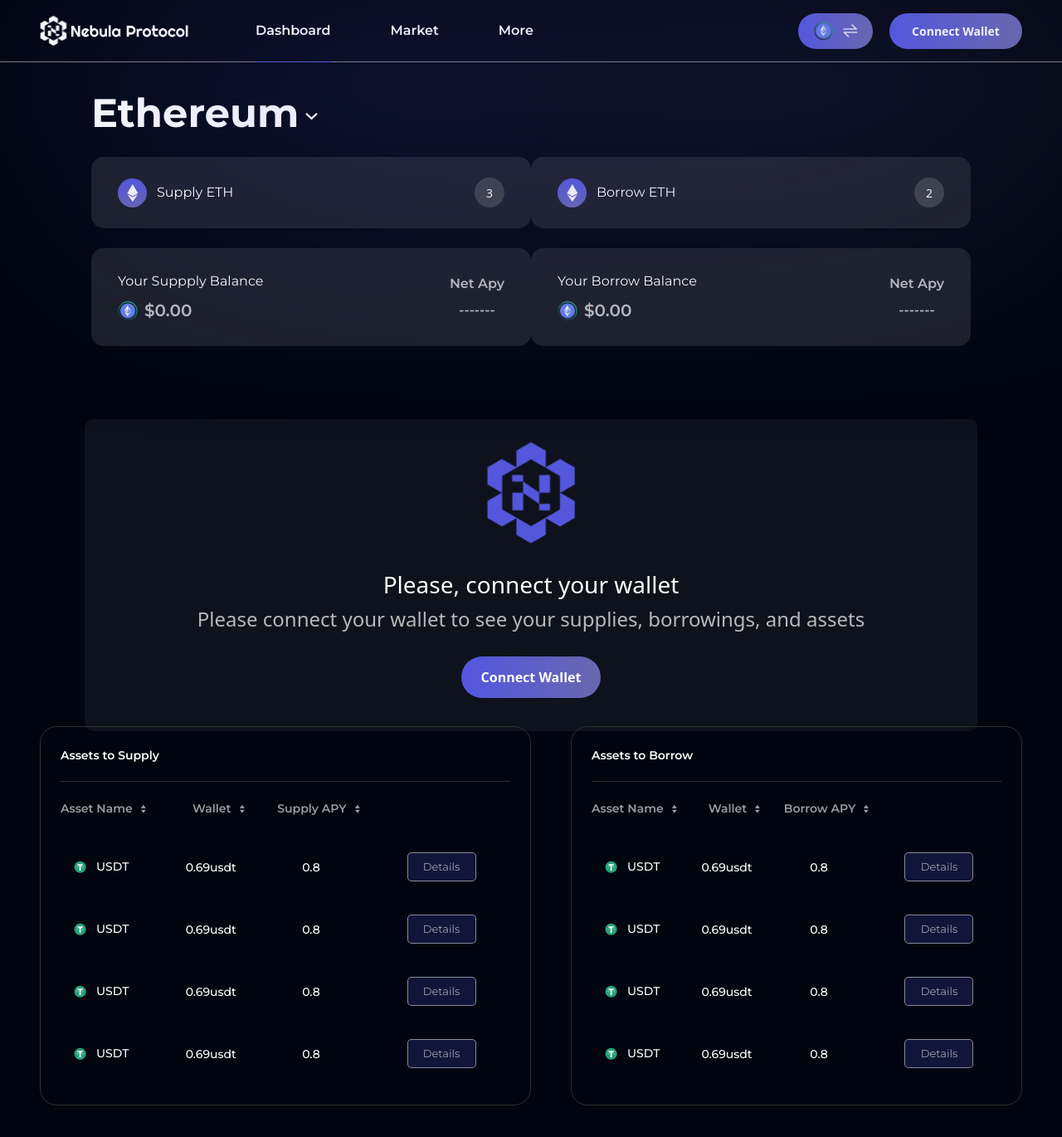
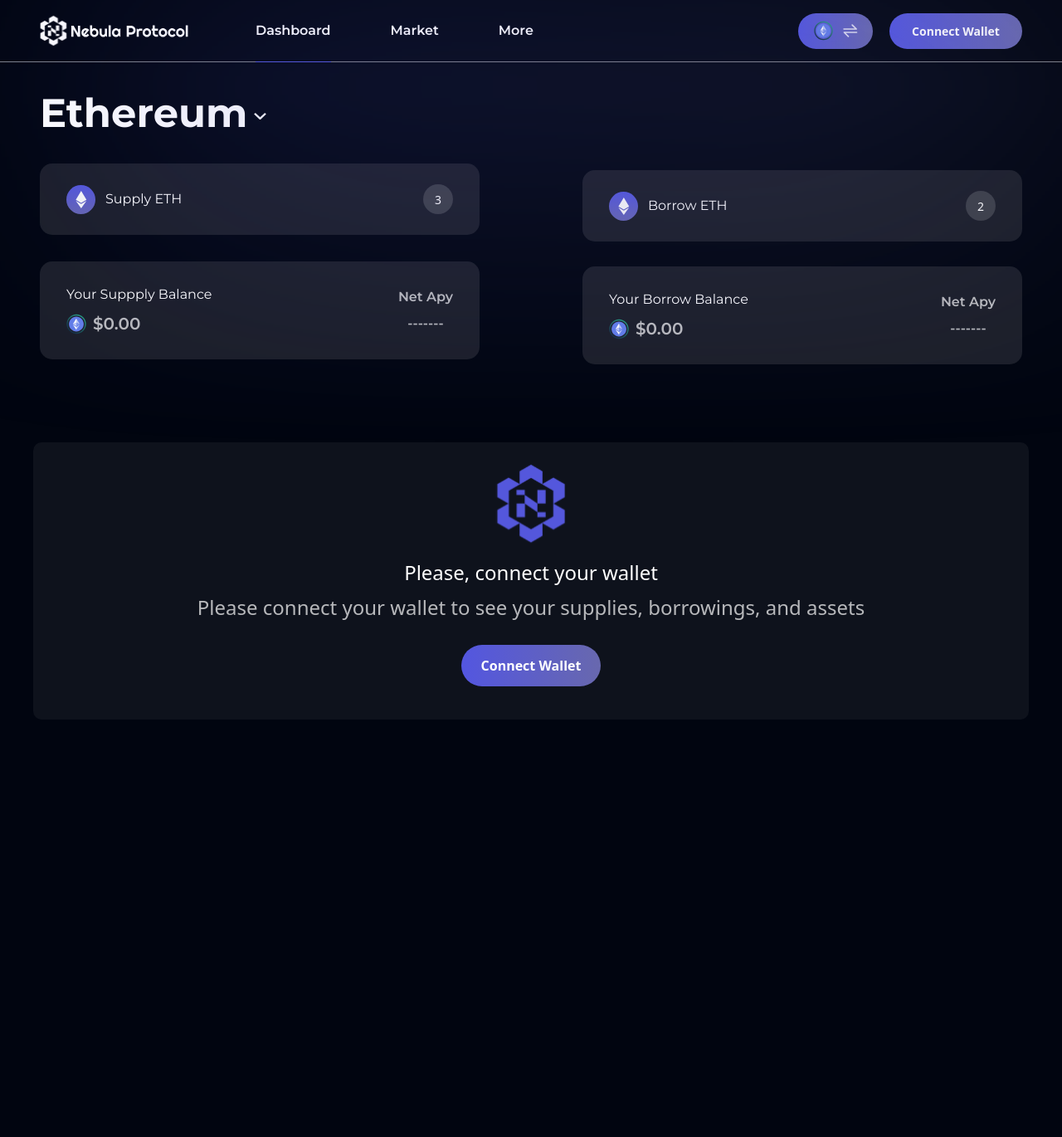
Before and after one commit to Ifenna-Pascal/nebular-dashboard, a Next.js app: page / in a window 1280 px wide. Shown: the top 1370 px of the page at 83% size. After the commit the page ends 939 px from the top, so only its background shows below. Built offline with nearby package versions, Linux system fonts and the light colour scheme.

Commit message:
fix: resolved conflicts

```diff
--- a/src/app/__mockdata__/market.tsx
+++ b/src/app/__mockdata__/market.tsx
@@ -1,4 +1,3 @@
-// import { images } from "../utilities/images";
 
 import { assets } from '@/assets';
 
--- a/src/app/components/navbar/index.tsx
+++ b/src/app/components/navbar/index.tsx
@@ -7,15 +7,26 @@ import NavLink from './navLink';
 import { usePathname } from 'next/navigation';
 import Button from '@/app/ui/button';
 import Link from 'next/link';
+import WalletConnectModal from '../modal/connect-modal';
+import ModalContainer from '../modal';
 
 const NavBar = () => {
   const pathname = usePathname();
   const [open, setOpen] = useState(false);
+  const [modal, setModal] = useState(false);
+  const [walletConnected, setWalletConnected] = useState(false);
 
+  console.log(walletConnected);
+
+  const closeModal = () => setOpen(false);
+  const handleWalletSelect = () => {
+    setWalletConnected(true);
+    closeModal();
+  };
   const toggle = () => setOpen(!open);
 
   return (
-    <div className="bg-dark-200 sticky">
+    <div className="bg-dark-200 top-0 sticky">
       <div className="border-b border-light-50 flex px-6 lg:px-12 items-center justify-between top-0 h-[75px]">
         <div className="flex items-center justify-between">
           <Link href={'/'}>
@@ -55,7 +66,7 @@ const NavBar = () => {
               className="w-[15px] lg:w-[18px]"
             />
           </Button>
-          <Button styles="bg-primary-gradient lg:flex hidden items-center justify-center  font-inter text-[14px] font-semibold text-white w-[160px] h-[43px] rounded-[80px]">
+          <Button onClick={() => setModal(true)} styles="bg-primary-gradient lg:flex hidden items-center justify-center  font-inter text-[14px] font-semibold text-white w-[160px] h-[43px] rounded-[80px]">
             Connect Wallet
           </Button>
           <Image
@@ -87,6 +98,13 @@ const NavBar = () => {
           ))}
         </div>
       )}
+
+        <ModalContainer open={modal} close={closeModal}>
+        <WalletConnectModal
+          close={() => setModal(false)}
+          onWalletSelect={handleWalletSelect}
+        />
+      </ModalContainer>
     </div>
   );
 };
--- a/src/app/market/MarketHome.tsx
+++ b/src/app/market/MarketHome.tsx
@@ -2,13 +2,12 @@ import Image from 'next/image';
 import { marketData } from '../__mockdata__/market';
 import { assets } from '@/assets';
 import Table from '../../app/components/tables/MarketTable';
-import Button from '@/app/ui/button';
 import WalletInfoCardApy from '../sections/home/walletInfoCardApy';
 
 const MarketHome = () => {
   return (
     <div className="max-w-[2000px] mx-auto">
-      <div className=" px-4 md:px-10    font-sora h-[270px] md:h-[255px] lg:h-[255px] xl:h-[300px]   py-[1rem] md:py-[0.5rem]   ">
+      <div className=" px-4 md:px-10  h-[270px] md:h-[255px] lg:h-[255px] xl:h-[300px]   py-[1rem] md:py-[0.5rem]   ">
         <div className="  flex flex-col  my-auto py-3  lg:py-10">
           <h1 className="lg:hidden font-montserrat text-[14px]/[17px] text-white text-opacity-80 font-bold">
             Market
--- a/src/app/page.tsx
+++ b/src/app/page.tsx
@@ -1,11 +1,35 @@
+'use client'
+import { useState } from 'react';
 import AssetsTable from './sections/home/assetsTable';
 import BalanceOverview from './sections/home/balance-overview';
+import EmptyState from './sections/home/emptyState';
+import ModalContainer from './components/modal';
+import WalletConnectModal from './components/modal/connect-modal';
 
 export default function Home() {
+  const [walletConnected, setWalletConnected] = useState(false);
+  const [open, setOpen] = useState(false);
+
+  const closeModal = () => setOpen(false);
+  const handleWalletSelect = () => {
+    setWalletConnected(true);
+    closeModal();
+  };
   return (
-    <div className="flex flex-col">
+    <div className="flex  pb-8 flex-col">
       <BalanceOverview />
+      {
+        walletConnected ?
       <AssetsTable />
+        :
+        <EmptyState  setOpen={setOpen} />
+      }
+       <ModalContainer open={open} close={closeModal}>
+        <WalletConnectModal
+          close={() => setOpen(false)}
+          onWalletSelect={handleWalletSelect}
+        />
+      </ModalContainer>
     </div>
   );
 }
--- a/src/app/sections/home/balance-overview.tsx
+++ b/src/app/sections/home/balance-overview.tsx
@@ -1,35 +1,14 @@
 'use client';
 import { assets } from '@/assets';
 import Image from 'next/image';
-import React, { useState } from 'react';
+import React from 'react';
 import WalletInfoCard from './walletInfoCard';
 import WalletInfoCardApy from './walletInfoCardApy';
-import SupplyTable from '@/app/components/tables/SupplyTable';
-import BorrowTable from '@/app/components/tables/BorrowTable';
-import Button from '@/app/ui/button';
-import WalletConnectModal from '@/app/components/modal/connect-modal';
-import ModalContainer from '@/app/components/modal';
-import AssetsTable from './assetsTable';
 
 const BalanceOverview = () => {
-  const [open, setOpen] = useState(false);
-  const [walletConnected, setWalletConnected] = useState(false);
-  const [activeTab, setActiveTab] = useState('supply');
-
-  const closeModal = () => setOpen(false);
-
-  const handleWalletSelect = () => {
-    setWalletConnected(true);
-    closeModal();
-  };
-
-  const handleTabChange = (tab: 'supply' | 'borrow') => {
-    setActiveTab(tab);
-  };
-
-  const Header = () => (
-    <div className="p-6 lg:p-12 ">
-      <h1 className="lg:hidden font-montserrat text-[14px]/[17px] text-white text-opacity-80 font-bold">
+  return (
+       <div className="p-6 lg:p-12">
+      <h1 className="hidden font-montserrat text-[14px]/[17px] text-white text-opacity-80 font-bold">
         Dashboard
       </h1>
       <div className="flex items-center  ">
@@ -44,14 +23,14 @@ const BalanceOverview = () => {
           className="w-[10px] lg:w-[15px] cursor-pointer ml-2 mt-4 lg:mt-2"
         />
       </div>
-      <div className=" mt-4 lg:mt-10 flex w-full justify-between items-center">
+      <div className=" mt-4 lg:mt-10  flex md:flex-row flex-col w-full justify-between items-center">
         <WalletInfoCard
-          styles="h-[40px] lg:h-[86px]"
+          styles="h-[50px] lg:h-[86px] w-full"
           text="Supply ETH"
           value="3"
         />
         <WalletInfoCard
-          styles="h-[40px] lg:h-[86px]"
+          styles="h-[50px] w-full mt-4 lg:h-[86px]"
           text="Borrow ETH"
           value="2"
         />
@@ -62,65 +41,16 @@ const BalanceOverview = () => {
           text="Your Suppply Balance"
           value="0.00"
           net="Net Apy"
+          styles='w-full mb-3'
         />
         <WalletInfoCardApy
           apy="-------"
           text="Your Borrow Balance"
           value="0.00"
           net="Net Apy"
+          styles='w-full'
         />
       </div>
-    </div>
-  );
-
-  if (walletConnected) {
-    return (
-      <>
-        <Header />
-
-        <div>
-          <AssetsTable />
-        </div>
-      </>
-    );
-  }
-
-  return (
-    <div className="max-w-[2000px] mx-auto  h-screen">
-      {/* Header Section */}
-      <Header />
-
-      {/* Main Content */}
-      <div className="flex flex-col bg-[#FFFFFF] bg-opacity-5 py-6 px-2 m-10 rounded-[10px]  justify-center items-center">
-        <Image
-          src={assets.singlelogo}
-          width={14}
-          height={14}
-          alt="search-icon"
-          className="w-[48px] md:w-[75px] lg:w-[120px] lg:h-[130px]"
-        />
-        <p className="text-[10px]/[12px] md:text-[18px] lg:text-[24px]/[34px] mt-6 text-white font-inter font-medium xl:text-[28px]/[42px]">
-          Please, connect your wallet
-        </p>
-        <p className="w-[80%] md:w-full text-[10px]/[12px] md:text-[18px]/[20px] text-center lg:text-[20px]/[38px] mt-2 md:mt-4 lg:mt-0 text-white text-opacity-70 font-normal font-inter mb-6 xl:text-[24px]/[42px]">
-          Please connect your wallet to see your supplies, borrowings, and
-          assets
-        </p>
-
-        <Button
-          styles="bg-primary-gradient  items-center justify-center mb-4 font-inter text-[10px]  md:text-[16px] font-semibold text-white w-[120px] md:w-[168px] h-[40px] md:h-[50px]  rounded-[40px] md:rounded-[80px]"
-          onClick={() => setOpen(true)}
-        >
-          Connect Wallet
-        </Button>
-      </div>
-
-      <ModalContainer open={open} close={closeModal}>
-        <WalletConnectModal
-          close={() => setOpen(false)}
-          onWalletSelect={handleWalletSelect}
-        />
-      </ModalContainer>
     </div>
   );
 };
--- /dev/null
+++ b/src/app/sections/home/emptyState.tsx
@@ -0,0 +1,34 @@
+import Button from '@/app/ui/button'
+import { assets } from '@/assets'
+import Image from 'next/image'
+import React, { Dispatch, SetStateAction } from 'react'
+
+const EmptyState = ({setOpen}: {setOpen: Dispatch<SetStateAction<boolean>>}) => {
+  return (
+    <div className="flex flex-col bg-[#FFFFFF] bg-opacity-5 py-6 px-2 m-10 rounded-[10px]  justify-center items-center">
+        <Image
+          src={assets.singlelogo}
+          width={14}
+          height={14}
+          alt="search-icon"
+          className="w-[38px] md:w-[65px] lg:w-[100px] lg:h-[100px]"
+        />
+        <p className="text-[10px]/[12px] md:text-[18px] lg:text-[24px]/[34px] mt-3 text-white font-inter font-medium xl:text-[24px]/[42px]">
+          Please, connect your wallet
+        </p>
+        <p className="w-[80%] md:w-full text-[10px]/[12px] md:text-[18px]/[20px] text-center lg:text-[18px]/[38px] mt-2 md:mt-4 lg:mt-0 text-white text-opacity-70 font-normal font-inter mb-6 xl:text-[24px]/[42px]">
+          Please connect your wallet to see your supplies, borrowings, and
+          assets
+        </p>
+
+        <Button
+          styles="bg-primary-gradient  items-center justify-center mb-4 font-inter text-[10px]  md:text-[16px] font-semibold text-white w-[120px] md:w-[168px] h-[40px] md:h-[50px]  rounded-[40px] md:rounded-[80px]"
+          onClick={() => setOpen(true)}
+        >
+          Connect Wallet
+        </Button>
+      </div>
+  )
+}
+
+export default EmptyState
--- a/src/app/ui/table/assetTableDisplay.tsx
+++ b/src/app/ui/table/assetTableDisplay.tsx
@@ -25,12 +25,12 @@ const AssetTableDisplay: FC<IAssetTable> = ({
                 <th
                   key={index}
                   scope="col"
-                  className=" text-center text-[14px] md:text-[18px]/[21px]  text-light-200 font-semibold"
+                  className=" text-center text-[14px] md:text-[14px]/[21px]  text-light-200 font-semibold"
                 >
                   <div
                     className={`flex ${index === 0 ? 'justify-start' : 'justify-center'} items-center`}
                   >
-                    <span className="text-light-60 text-center font-montserrat text-[14px] font-semibold">
+                    <span className="text-light-60 text-center font-montserrat text-[13px]  font-semibold">
                       {title}
                     </span>
                     {title !== '' && (
@@ -49,12 +49,12 @@ const AssetTableDisplay: FC<IAssetTable> = ({
           <tbody>
             {data.map((info, index) => (
               <tr
-                className="h-[65px] hover:bg-light-10 pl-2 md:pl-8 cursor-pointer mb-4 hover:rounded-[18px]"
+                className="h-[65px] hover:bg-light-10 pl-2 md:pl-4 cursor-pointer mb-4 hover:rounded-[18px]"
                 key={index}
               >
                 <td
                   scope="col"
-                  className="pr-6 pl-4 py-5  text-center text-[18px]/[21px]  text-light-200 font-semibold"
+                  className="pr-6 pl-2 py-5  text-center text-[18px]/[21px]  text-light-200 font-semibold"
                 >
                   <div className="flex items-center">
                     <Image
```
Also changed, not shown: src/app/components/modal/connect-modal.tsx (+7 -7 lines), src/app/components/tables/MarketTable.tsx (+4 -6 lines), 1 other file (tests, documents, lock files or other folders).
